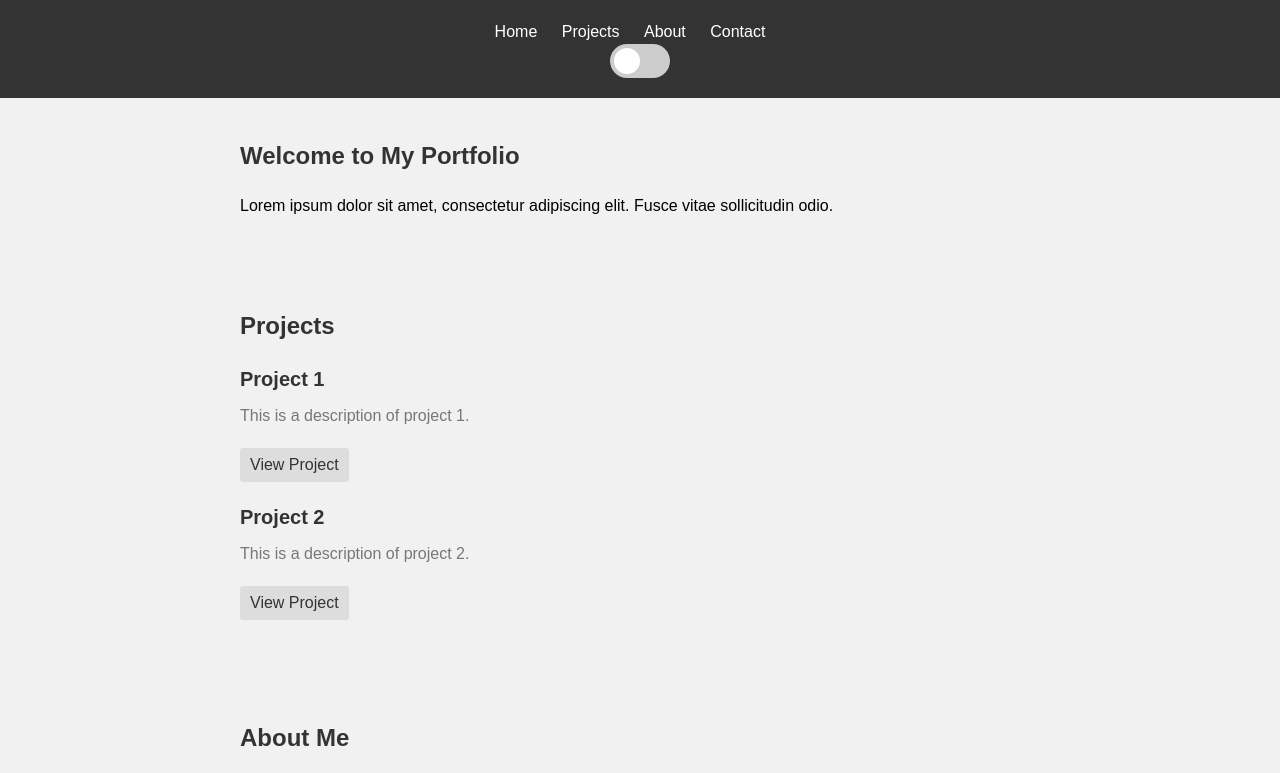
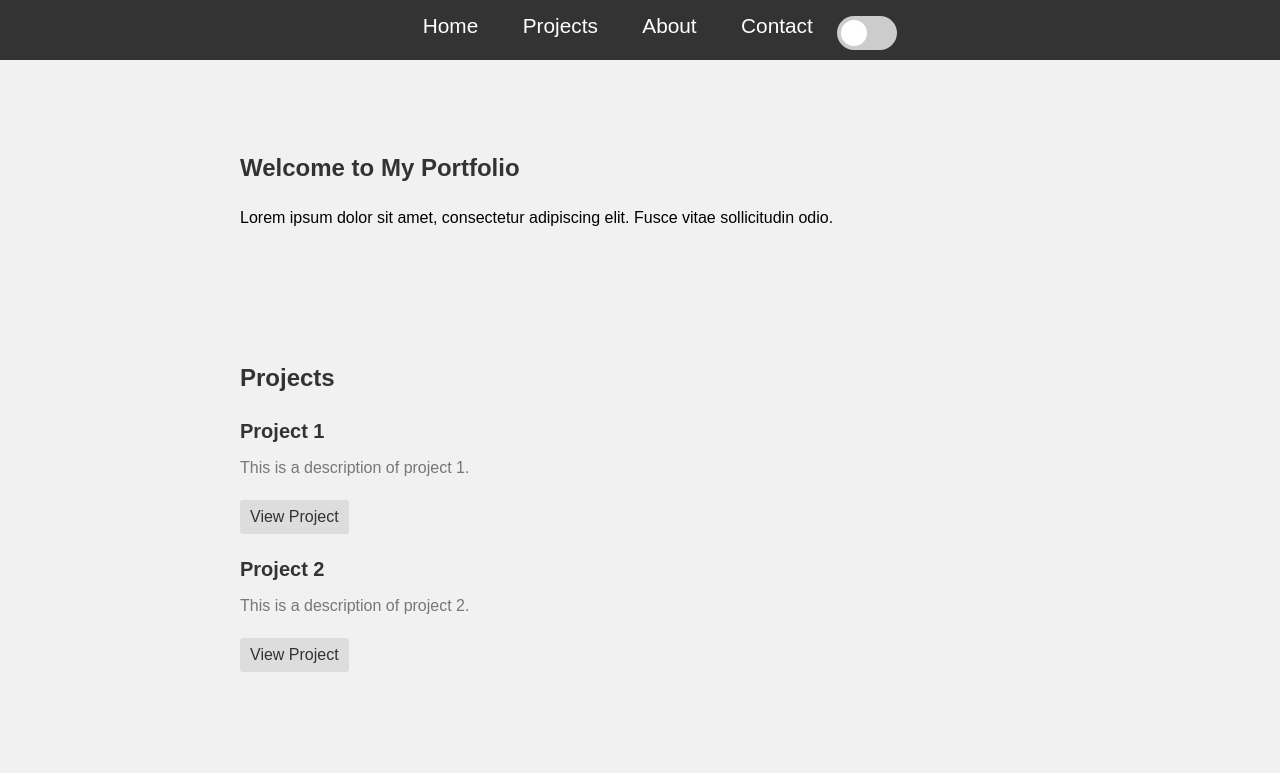
Before and after one commit to Leethe99/leethe99.github.io, a plain HTML site: page index.html in a window 1280 px wide. Shown: the top 773 px of the page. Drawn offline with Linux system fonts and the light colour scheme.

Commit message:
sticky nav

```diff
--- a/index.html
+++ b/index.html
@@ -9,20 +9,17 @@
 </head>
 
 <body>
-  <header>
+
   <nav>
-      <ul>
-        <li><a href="#home">Home</a></li>
-        <li><a href="#projects">Projects</a></li>
-        <li><a href="#about">About</a></li>
-        <li><a href="#contact">Contact</a></li>
-      </ul>
+    <a href="#home">Home</a>
+    <a href="#projects">Projects</a>
+    <a href="#about">About</a>
+    <a href="#contact">Contact</a>
     <label class="switch">
       <input type="checkbox">
       <span class="slider round"></span>
     </label>
   </nav>
-  </header>
 
   <section id="home">
     <div class="container">
--- a/style.css
+++ b/style.css
@@ -17,29 +17,31 @@ body {
   line-height: 1.5;
 }
 
-/* Add some spacing and center the text in the header */
-header {
+
+/* Style the navigation menu */
+
+
+nav {
   background-color: #333;
-  padding: 20px;
+  padding: 10px;
   text-align: center;
+  width: 100%;
+  position: sticky;
+  top: 0px;
+  margin-bottom: 10px;
 }
 
-/* Style the navigation menu */
-nav ul {
-  list-style-type: none;
-  margin: 0;
-  padding: 0;
+nav a {
+  color: white;
+  text-decoration: none;
+  margin: 0px 20px;
+  font-size: 1.3em;
 }
 
-nav ul li {
-  display: inline-block;
-  margin-right: 20px;
+nav a:hover {
+  text-decoration: underline;
 }
 
-nav ul li a {
-  color: #fff;
-  text-decoration: none;
-}
 
 /* Style the sections */
 section {
@@ -49,6 +51,8 @@ section {
 .container {
   max-width: 800px;
   margin: 0 auto;
+  margin-top: 40px;
+
 }
 
 h1, h2, h3 {
```
Lines whose indentation alone changed are shown as unchanged.
